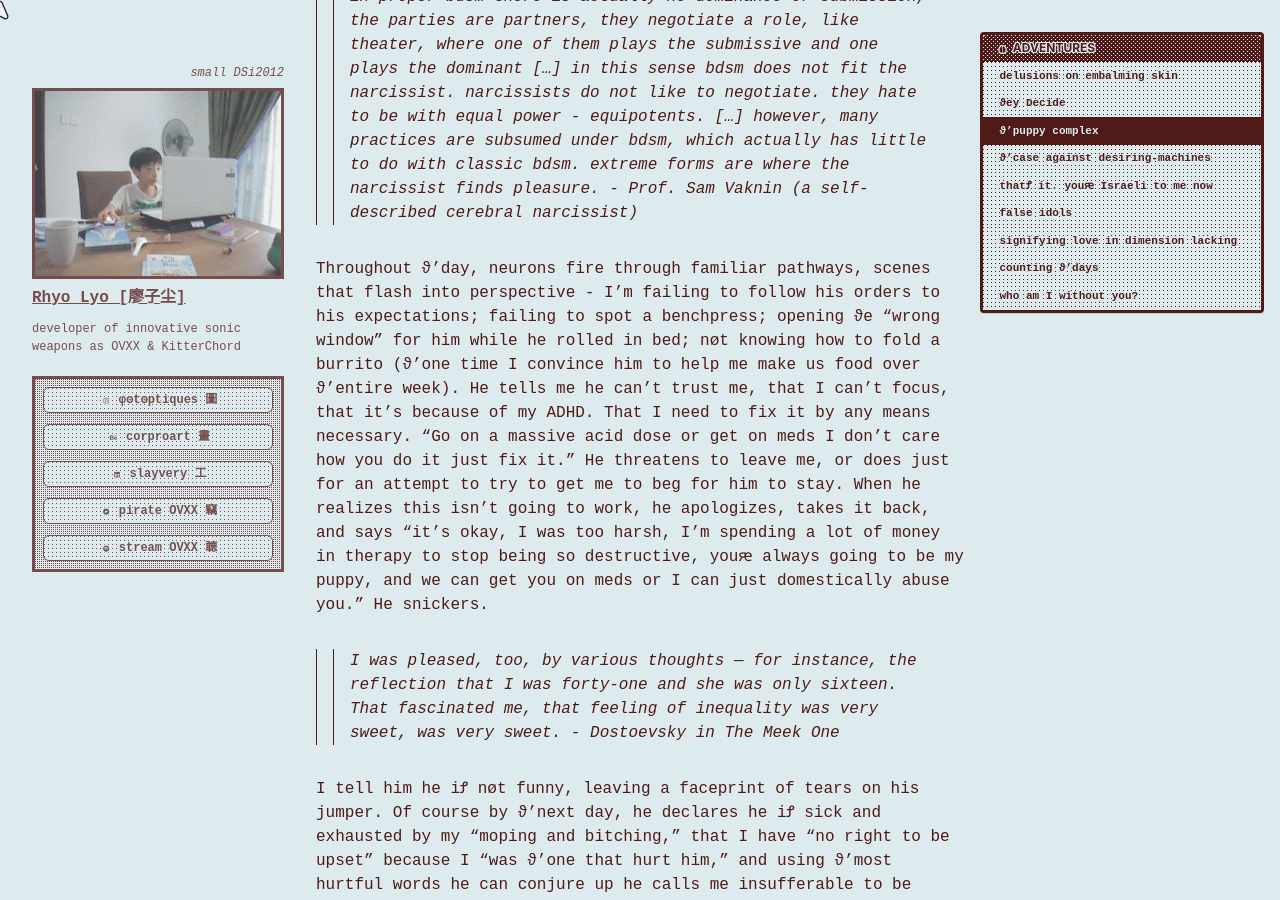
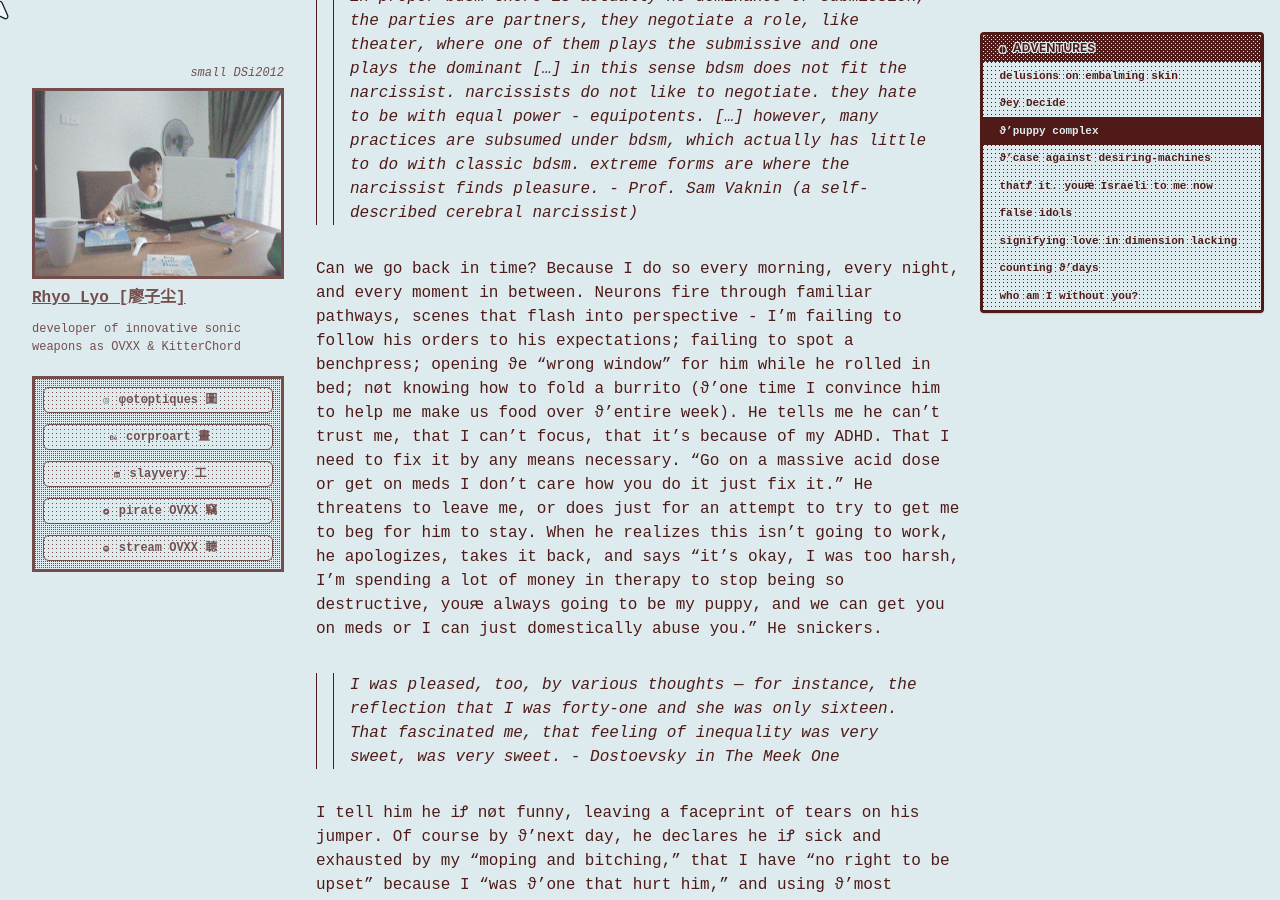
Before and after one commit to cryotato/cryotato.github.io, a Jekyll site: the page built from _pages/2026-01-01-spiralings.md, in a window 1280 px wide and 900 px high, scrolled down 3439 px. Built offline with Jekyll 4.4.1, drawn with Linux system fonts in a browser that asks for light colours; cached includes are drawn as plain includes; some web fonts are replaced.

Commit message:
Update 2026-01-01-spiralings.md

```diff
--- a/_pages/2026-01-01-spiralings.md
+++ b/_pages/2026-01-01-spiralings.md
@@ -75,7 +75,7 @@ When I first met him, I thought I had finally found my other half: sensitive, fe
 
 > in proper bdsm there is actually no dominance or submission, the parties are partners, they negotiate a role, like theater, where one of them plays the submissive and one plays the dominant [...] in this sense bdsm does not fit the narcissist. narcissists do not like to negotiate. they hate to be with equal power - equipotents. [...] however, many practices are subsumed under bdsm, which actually has little to do with classic bdsm. extreme forms are where the narcissist finds pleasure. - Prof. Sam Vaknin (a self-described cerebral narcissist)
 
-Throughout ϑ'day, neurons fire through familiar pathways, scenes that flash into perspective - I'm failing to follow his orders to his expectations; failing to spot a benchpress; opening ϑe "wrong window" for him while he rolled in bed; nøt knowing how to fold a burrito (ϑ'one time I convince him to help me make us food over ϑ'entire week). He tells me he can’t trust me, that I can’t focus, that it’s because of my ADHD. That I need to fix it by any means necessary. “Go on a massive acid dose or get on meds I don’t care how you do it just fix it.” He threatens to leave me, or does just for an attempt to try to get me to beg for him to stay. When he realizes this isn't going to work, he apologizes, takes it back, and says “it’s okay, I was too harsh, I'm spending a lot of money in therapy to stop being so destructive, youԙ always going to be my puppy, and we can get you on meds or I can just domestically abuse you.” He snickers.
+Can we go back in time? Because I do so every morning, every night, and every moment in between. Neurons fire through familiar pathways, scenes that flash into perspective - I'm failing to follow his orders to his expectations; failing to spot a benchpress; opening ϑe "wrong window" for him while he rolled in bed; nøt knowing how to fold a burrito (ϑ'one time I convince him to help me make us food over ϑ'entire week). He tells me he can’t trust me, that I can’t focus, that it’s because of my ADHD. That I need to fix it by any means necessary. “Go on a massive acid dose or get on meds I don’t care how you do it just fix it.” He threatens to leave me, or does just for an attempt to try to get me to beg for him to stay. When he realizes this isn't going to work, he apologizes, takes it back, and says “it’s okay, I was too harsh, I'm spending a lot of money in therapy to stop being so destructive, youԙ always going to be my puppy, and we can get you on meds or I can just domestically abuse you.” He snickers.
 
 > I was pleased, too, by various thoughts — for instance, the reflection that I was forty-one and she was only sixteen. That fascinated me, that feeling of inequality was very sweet, was very sweet. - Dostoevsky in *The Meek One*
 
```
